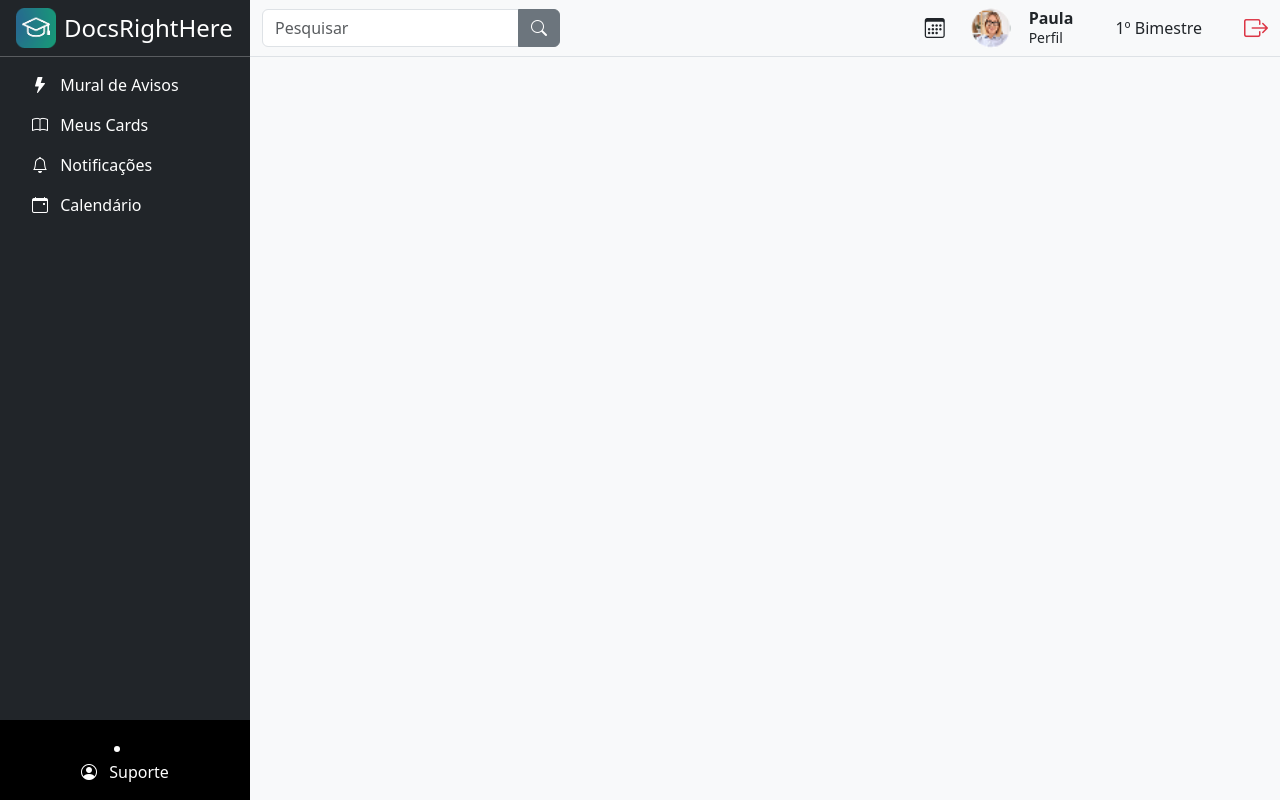
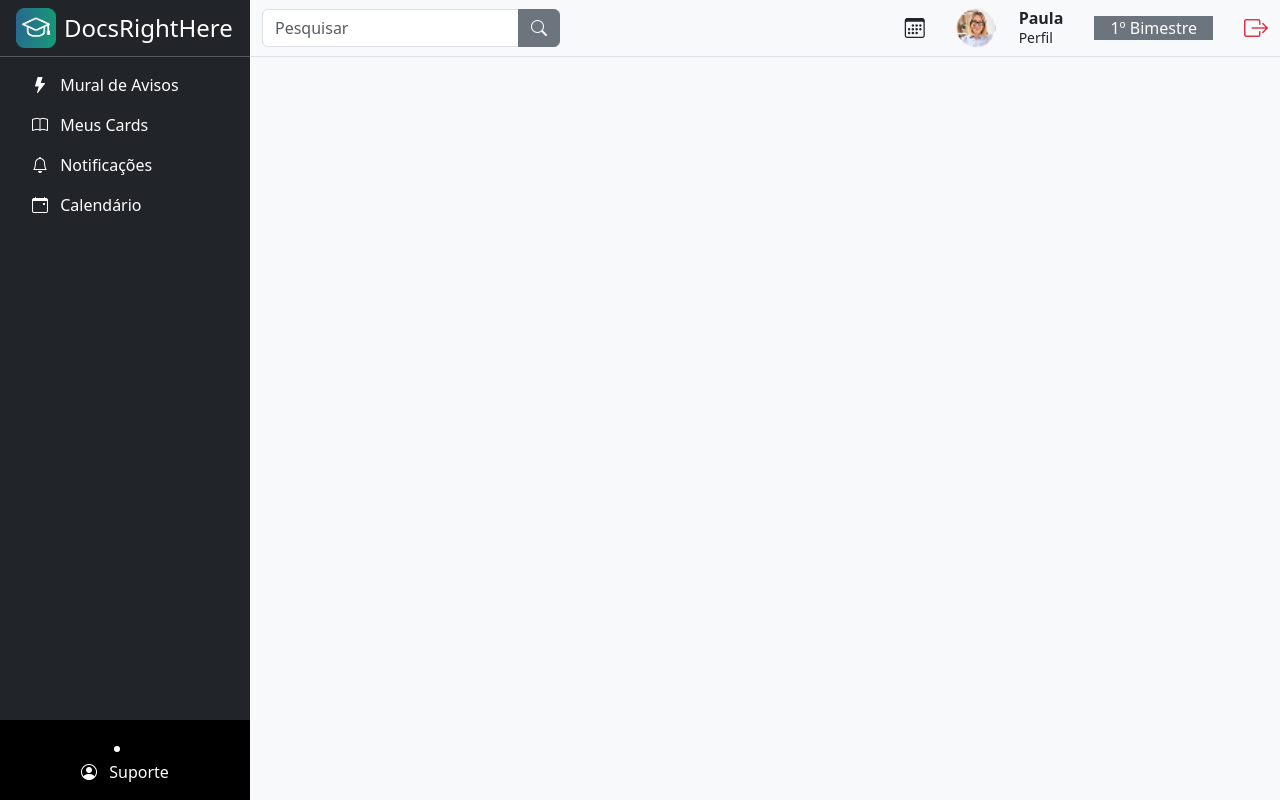
Before and after one commit to victoreemanuel/Docs-Right-Here, an Angular app in the folder frontend/docsRightHere/: page /home in a window 1280 px wide. Built offline with nearby package versions, Linux system fonts and the light colour scheme.

Commit message:
ajustes na tela mural de avisos

```diff
--- a/frontend/docsRightHere/src/app/components/navbar/navbar.css
+++ b/frontend/docsRightHere/src/app/components/navbar/navbar.css
@@ -19,7 +19,7 @@
 .area-perfil {
   display: flex;
   align-items: center;
-  gap: 10px;
+  gap: 15px;
 }
 
 .info-usuario {
@@ -55,3 +55,12 @@ html, body {
 .sidebar-header {
     height: 56px;
 }
+
+.bimestre {
+  background-color: #6c757d; /* cinza padrão Bootstrap */
+  color: white;
+  height: 100%;
+  display: flex;
+  align-items: center;
+  padding: 0 16px;
+}
--- a/frontend/docsRightHere/src/app/components/navbar/navbar.html
+++ b/frontend/docsRightHere/src/app/components/navbar/navbar.html
@@ -52,8 +52,7 @@
         <div class="area-perfil d-flex align-items-center">
           <i class="bi bi-calendar3 me-3 fs-5"></i>
 
-          <img src="assets/perfil.png" alt="Foto" width="40" height="40"
-            class="rounded-circle me-2">
+          <img src="assets/perfil.png" alt="Foto" width="40" height="40" class="rounded-circle me-2">
           <div class="info-usuario me-3" style="line-height: 1.2;">
             <b>Paula</b><br>
             <small>Perfil</small>
```
